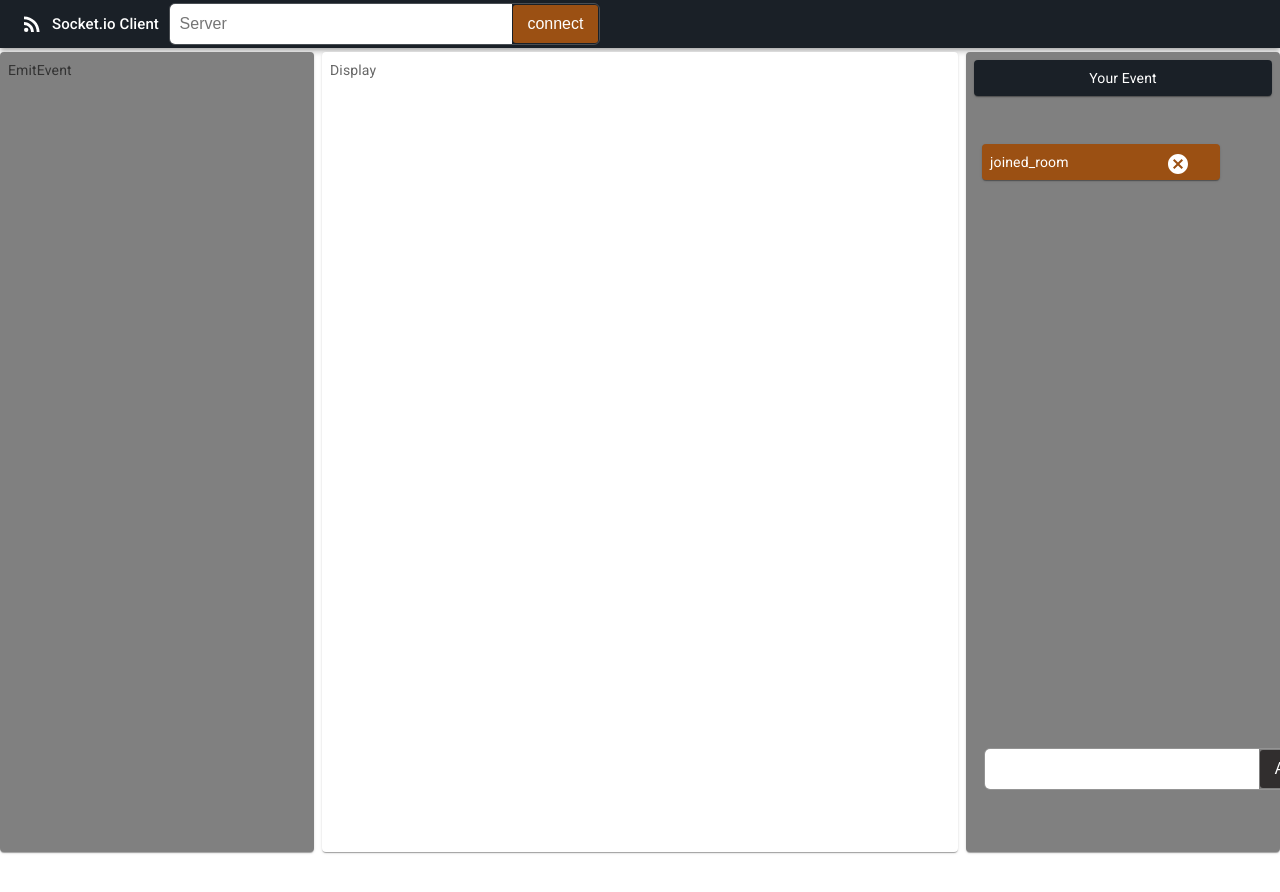
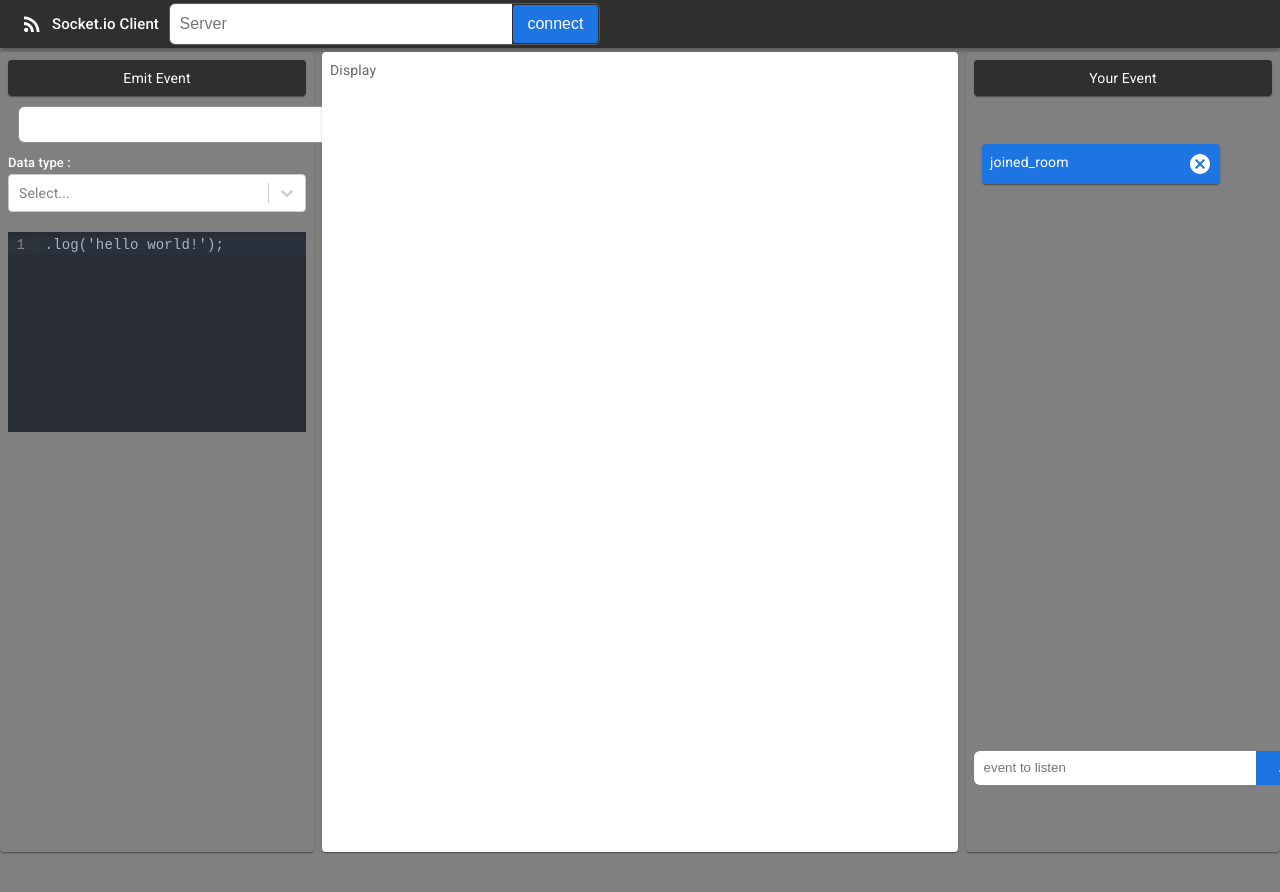
Before and after one commit to JohnnyOhms/socketClient.io, a React (Create React App) app: page / in a window 1280 px wide. Shown: the top 892 px of the page. After the commit the page ends 856 px from the top, so only its background shows below. Built offline with nearby package versions, Linux system fonts and the light colour scheme.

Commit message:
emit event section

```diff
--- a/package.json
+++ b/package.json
@@ -3,6 +3,7 @@
   "version": "0.1.0",
   "private": true,
   "dependencies": {
+    "@codemirror/lang-javascript": "^6.1.4",
     "@emotion/react": "^11.10.6",
     "@emotion/styled": "^11.10.6",
     "@fontsource/roboto": "^4.5.8",
@@ -15,9 +16,11 @@
     "@types/node": "^16.18.18",
     "@types/react": "^18.0.28",
     "@types/react-dom": "^18.0.11",
+    "@uiw/react-codemirror": "^4.19.9",
     "react": "^18.2.0",
     "react-dom": "^18.2.0",
     "react-scripts": "5.0.1",
+    "react-select": "^5.7.2",
     "sass": "^1.59.3",
     "typescript": "^4.9.5",
     "web-vitals": "^2.1.4"
--- a/src/App.tsx
+++ b/src/App.tsx
@@ -6,9 +6,8 @@ import AppNavBar from "./component/AppBar/AppBar";
 const theme = createTheme({
   palette: {
     primary: {
-      main: "#1A2027",
+      main: "#1c1919ca",
     },
-    // mode: "dark",
   },
 });
 
--- a/src/component/AppBar/AppBar.tsx
+++ b/src/component/AppBar/AppBar.tsx
@@ -1,10 +1,8 @@
-import React from "react";
 import AppBar from "@mui/material/AppBar";
 import Box from "@mui/material/Box";
 import Toolbar from "@mui/material/Toolbar";
 import Typography from "@mui/material/Typography";
 import IconButton from "@mui/material/IconButton";
-
 import RssFeedIcon from "@mui/icons-material/RssFeed";
 
 const AppNavBar = () => {
--- a/src/component/Event/EmitEvent.tsx
+++ b/src/component/Event/EmitEvent.tsx
@@ -1,7 +1,91 @@
-import React from "react";
+import { useState, useCallback } from "react";
+import Paper from "@mui/material/Paper";
+import Stack from "@mui/material/Stack";
+import { styled } from "@mui/material/styles";
+import Select from "react-select";
+import Typography from "@mui/material/Typography";
+import CodeMirror from "@uiw/react-codemirror";
+import { javascript } from "@codemirror/lang-javascript";
+
+const Item = styled(Paper)(({ theme }) => ({
+  backgroundColor:
+    theme.palette.mode === "dark" ? "#1A2027" : theme.palette.primary.main,
+  ...theme.typography.body2,
+  padding: theme.spacing(1),
+  textAlign: "center",
+  color: "white",
+}));
+
+const options = [
+  { value: "string", label: "String" },
+  { value: "number", label: "Number" },
+  { value: "object", label: "Object" },
+  { value: "json", label: "JSON" },
+  { value: "array", label: "Array" },
+];
 
 const EmitEvent = () => {
-  return <div>EmitEvent</div>;
+  const [selected, setSelected] = useState<object | null>(null);
+  const onChange = useCallback((value: string, viewUpdate: any) => {
+    console.log(value);
+  }, []);
+
+  return (
+    <div>
+      <Stack>
+        <Item> Emit Event</Item>
+      </Stack>
+
+      <Stack
+        className="search-bar"
+        id="add-bar"
+        sx={{
+          marginTop: "10px",
+          width: "21rem",
+        }}
+      >
+        <input
+          type="text"
+          placeholder=""
+          style={{ width: "100%", padding: "10px", borderRadius: "5px" }}
+        />
+      </Stack>
+
+      <Typography
+        variant="h6"
+        color="inherit"
+        component="p"
+        sx={{
+          fontSize: "13px",
+          marginTop: "10px",
+          color: "white",
+        }}
+      >
+        Data type :
+      </Typography>
+
+      <Select
+        className="basic-single"
+        classNamePrefix="select"
+        value={selected}
+        onChange={setSelected}
+        isClearable={true}
+        isSearchable={true}
+        name="color"
+        options={options}
+      />
+
+      <div style={{ marginTop: "20px" }}>
+        <CodeMirror
+          value=".log('hello world!');"
+          height="200px"
+          // extensions={[javascript({ jsx: true })]}
+          onChange={onChange}
+          theme="dark"
+        />
+      </div>
+    </div>
+  );
 };
 
 export default EmitEvent;
--- a/src/component/Event/ListenEvent.tsx
+++ b/src/component/Event/ListenEvent.tsx
@@ -13,13 +13,15 @@ const Item = styled(Paper)(({ theme }) => ({
 }));
 
 const ListenedItem = styled(Paper)(({ theme }) => ({
-  backgroundColor: "#9b5013",
+  // backgroundColor: "#9b5013",
+  backgroundColor: " rgb(28, 117, 226)",
   ...theme.typography.body2,
   padding: theme.spacing(1),
   color: "white",
   width: "80%",
   display: "flex",
   margin: theme.spacing(1),
+  justifyContent: "space-between",
 }));
 
 const ListenEvent = () => {
@@ -28,46 +30,18 @@ const ListenEvent = () => {
       <Stack>
         <Item> Your Event</Item>
       </Stack>
-      <div
-        style={{
-          marginTop: "40px",
-          height: "100%",
-        }}
-      >
+      <div className="listen-event">
         <Stack>
           <ListenedItem>
             joined_room
-            <CancelIcon
-              sx={{
-                margin: "auto",
-                position: "absolute",
-                right: 90,
-                cursor: "pointer",
-              }}
-            />
+            <CancelIcon />
           </ListenedItem>
         </Stack>
       </div>
 
-      <form
-        className="search-bar"
-        id="add-bar"
-        style={{
-          position: "absolute",
-          bottom: 10,
-          width: "21rem",
-        }}
-      >
-        <input type="text" placeholder="" style={{ width: "100%" }} />
-        <button
-          className="search-icon"
-          style={{
-            cursor: "pointer",
-            backgroundColor: "#1c1919ca",
-          }}
-        >
-          Add
-        </button>
+      <form className="listen-bar">
+        <input type="text" placeholder="event to listen" />
+        <button className="listen-btn">Add</button>
       </form>
     </div>
   );
--- a/src/index.tsx
+++ b/src/index.tsx
@@ -1,4 +1,3 @@
-import React from "react";
 import ReactDOM from "react-dom/client";
 import App from "./App";
 import "./style/_index.scss";
--- a/src/style/Appbar.scss
+++ b/src/style/Appbar.scss
@@ -14,15 +14,21 @@
   border: none;
   background: white;
   color: black;
+  border: none;
+  outline: none;
 }
 
 .search-bar input::placeholder {
   font-size: 1rem;
 }
 
+.search-bar input:focus {
+  border: 3px solid rgb(28, 117, 226);
+}
 .search-bar button {
   margin: 1px;
-  background-color: #9b5013;
+  // background-color: #9b5013;
+  background-color: rgb(28, 117, 226);
   color: white;
   outline: none;
   width: 20%;
--- a/src/style/_index.scss
+++ b/src/style/_index.scss
@@ -3,6 +3,7 @@
 @import "@fontsource/roboto/500.css";
 @import "@fontsource/roboto/700.css";
 @import "./Appbar.scss";
+@import "./listen.scss";
 
 * {
   margin: 0;
@@ -12,4 +13,5 @@
 
 body {
   overflow: hidden;
+  background-color: grey;
 }
--- /dev/null
+++ b/src/style/listen.scss
@@ -0,0 +1,55 @@
+.listen-event {
+  margin-top: 40px;
+  height: 60%;
+  overflow-y: auto;
+
+  &::-webkit-scrollbar {
+    width: 6px;
+    /* width of the entire scrollbar */
+  }
+
+  &::-webkit-scrollbar-track {
+    background: grey;
+    /* color of the tracking area */
+  }
+
+  &::-webkit-scrollbar-thumb {
+    background-color: rgb(28, 117, 226);
+    /* color of the scroll thumb */
+    border-radius: 30px;
+    /* roundness of the scroll thumb */
+    border: 3px solid rgb(28, 117, 226);
+    /* creates padding around scroll thumb */
+  }
+}
+
+.listen-bar {
+  position: absolute;
+  bottom: 15px;
+  width: 22rem;
+
+  input {
+    width: 80%;
+    padding: 0.6rem 0.6rem;
+    border: none;
+    outline: none;
+    background: white;
+    color: black;
+    border-radius: 6px 0 0 6px;
+  }
+
+  input:focus {
+    border: 3px solid rgb(28, 117, 226);
+  }
+
+  button {
+    width: 20%;
+    outline: none;
+    border: none;
+    padding: 0.6rem 0.6rem;
+    background-color: rgb(28, 117, 226);
+    color: white;
+    border-radius: 0 6px 6px 0;
+    cursor: pointer;
+  }
+}
```
Also changed, not shown: 1 other file (tests, documents, lock files or other folders).
